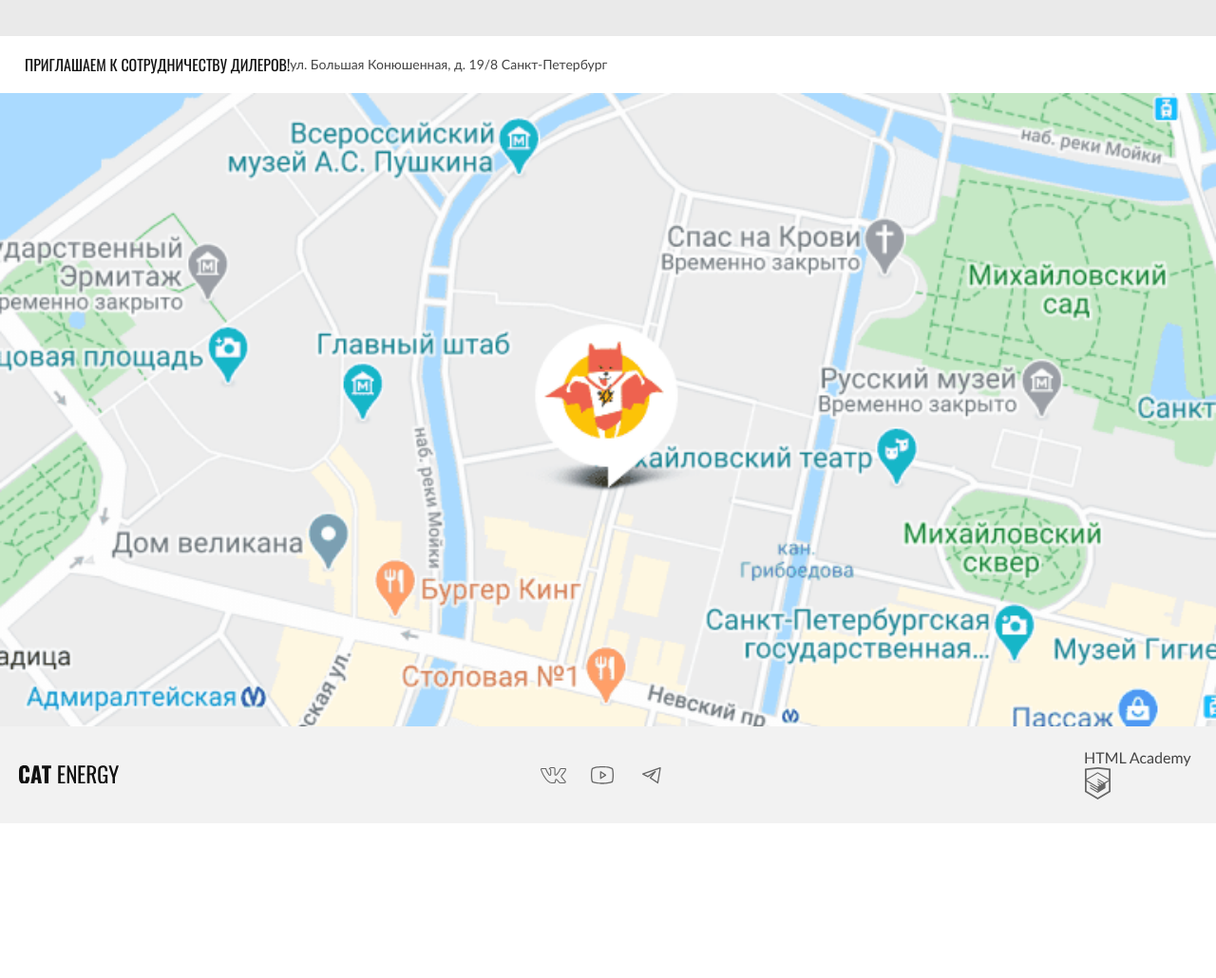
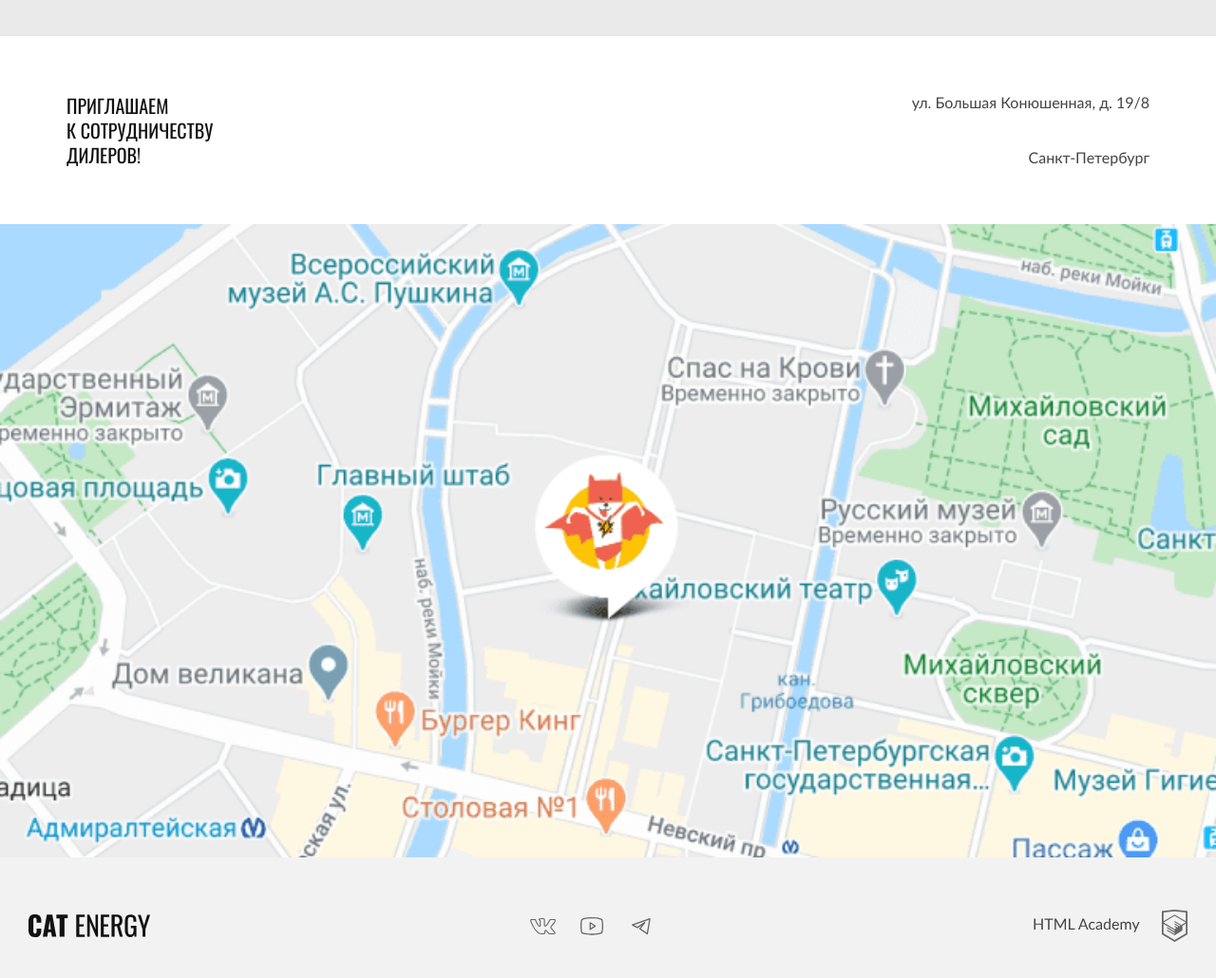
Before and after one commit to htmlacademy-adaptive/83960-cat-energy-29, a website: page source/index.html in a window 1280 px wide. Shown: the part 2486-3516 px from the top of the page at 95% size. Before the commit the page ends 3353 px from the top, so only its background shows below. Drawn offline with nearby package versions, Linux system fonts and the light colour scheme; files that its build step writes are made by us from their sources.

Commit message:
Закончил сетку для блока Контакты

```diff
--- a/source/index.html
+++ b/source/index.html
@@ -156,29 +156,26 @@
         <h2 class="visually-hidden">Контакты</h2>
         <div class="contacts__wrapper">
           <p class="contacts__invitation">
-            Приглашаем к сотрудничеству дилеров!
+            <span>Приглашаем</span>
+            <span>к сотрудничеству</span>
+            <span>дилеров!</span>
           </p>
           <address class="contacts__address">
-            <span class="contacts__street">ул. Большая Конюшенная, д. 19/8</span>
+            <span class="contacts__street">ул. Большая Конюшенная, д.&nbsp;19/8</span>
             <span class="contacts__city">Санкт-Петербург</span>
           </address>
         </div>
         <div class="contacts__map map">
-          <!-- TODO: Задать классы для изображений -->
           <picture>
             <source media="(min-width: 1440px)" srcset="img/location-desktop.png" width="1440" height="400">
             <source media="(min-width: 768px)" srcset="img/location-tablet.png" width="768" height="400">
-            <img class="contacts__image" src="img/location-mobile.png" alt="Карта" width="640" height="724">
+            <img class="image contacts__image" src="img/location-mobile.png" alt="Карта" width="640" height="724">
           </picture>
-          <!-- <picture> -->
-            <!-- <source media="(min-width: 768px)" srcset="img/map-pin-tablet.png" width="113" height="106"> -->
-            <!-- <img class="contacts__image contacts__image--pin" src="img/map-pin-mobile.svg" alt="указатель на карте" width="57" height="57"> -->
-          <!-- </picture> -->
         </div>
       </section>
     </main>
     <footer class="main-footer">
-      <a class="link main-footer__logo-link" href="#">
+      <a class="link main-footer__logo-link" href="#" aria-label="Логотип компании">
         <svg class="image main-footer__logo-svg" xmlns="http://www.w3.org/2000/svg" width="128" height="24" viewBox="0 0 128 24" fill="none">
           <path  class="main-footer__logo-char"
             d="M1.6236 21.9574C0.489608 20.2815 -0.0733133 18.2722 0.0213584 16.2383V7.7617C-0.115966 5.70593 0.411707 3.66097 1.52346 1.94043C2.62499 0.612766 4.32737 0 6.83086 0C9.33436 0 10.9366 0.612766 11.938 1.73617C13.0252 3.15904 13.56 4.9407 13.4401 6.74043V8.78298H8.53324V6.43404C8.57287 5.73932 8.47057 5.04378 8.23282 4.39149C8.10574 4.12819 7.90433 3.90969 7.65449 3.76409C7.40465 3.61849 7.11781 3.55245 6.83086 3.57447C6.12989 3.57447 5.62919 3.77872 5.42891 4.28936C5.20237 5.015 5.10073 5.77516 5.12849 6.53617V17.4638C5.0756 18.2022 5.21373 18.9417 5.52905 19.6085C5.72933 20.1192 6.23003 20.3234 6.931 20.3234C7.63198 20.3234 8.03254 20.1192 8.23282 19.6085C8.4605 18.9183 8.56232 18.1914 8.53324 17.4638V15.0128H13.4401V17.0553C13.5419 18.8844 13.0103 20.6918 11.938 22.1617C10.9366 23.3872 9.23422 24 6.83086 24C4.42751 23.8979 2.62499 23.2851 1.6236 21.9574Z"
@@ -210,29 +207,20 @@
       </a>
       <ul class="social-list">
         <li class="social-list__item">
-          <a href="#" class="link social-list__link social-list__link--vkontakte">
-            <span class="visually-hidden"> Мы в Вконтакте.</span>
+          <a href="#" class="link social-list__link social-list__link--vkontakte" aria-label="Мы в Вконтакте.">
           </a>
         </li>
         <li class="social-list__item">
-          <a href="#" class="social-list__link social-list__link--youtube">
-            <span class="visually-hidden"> Мы в Ютубе.</span>
+          <a href="#" class="social-list__link social-list__link--youtube" aria-label="Мы в Ютубе.">
           </a>
         </li>
         <li class="social-list__item">
-          <a href="#" class="social-list__link social-list__link--telegram">
-            <span class="visually-hidden"> Мы в Телеграме.</span>
+          <a href="#" class="social-list__link social-list__link--telegram" aria-label="Мы в Телеграме.">
           </a>
         </li>
       </ul>
-      <div class="partners">
-        <a class="partners__link" href="https://htmlacademy.ru">
-          <span class="visually-hidden">Партнёрская ссылка</span>
-          <!-- TODO: Переделать на маски -->
-          <img src="img/logos/academy-logo-text.svg" alt="Логотип партнёра">
-          <img src="img/logos/academy-logo-image.svg" alt="Логотип партнёра">
+        <a class="link main-footer__partner main-footer__partner--academy" href="https://htmlacademy.ru" aria-label="Партнёрская ссылка">
         </a>
-      </div>
     </footer>
     <script src="./js/toggle-menu.js"></script>
   </body>
--- a/source/sass/footer/main-footer.scss
+++ b/source/sass/footer/main-footer.scss
@@ -1,5 +1,5 @@
 .main-footer {
-  --footer-logo-color: #111111;
+  --footer-logo-color: var(--decor-color-3);
   padding: 20px;
   display: flex;
   flex-direction: column;
@@ -7,8 +7,14 @@
   background-color: var(--additional-background-color);
 
   @media screen and (min-width: 768px) {
+    padding: 55px 30px;
     flex-direction: row;
     justify-content: space-between;
+    gap: 30px;
+  }
+
+  @media screen and (min-width: 1440px) {
+    padding: 66px 110px;
   }
 }
 
@@ -22,8 +28,61 @@
   &:active {
     --footer-logo-color: #6b6b6b;
   }
+
+  @media screen and (min-width: 768px) {
+    padding: 0;
+  }
 }
 
 .main-footer__logo-char {
   fill: var(--footer-logo-color);
 }
+
+.main-footer__partner {
+  --before-color: var(--decor-color);
+  --after-color: var(--decor-color-2);
+  padding: 20px 0;
+  display: flex;
+  width: 100%;
+  justify-content: space-between;
+  align-items: center;
+
+  &::before {
+    display: block;
+    content: "";
+    width: 113px;
+    height: 20px;
+    background-color: var(--before-color);
+    mask-repeat: no-repeat;
+    mask-position: center;
+    mask-image: url("../../img/logos/academy-logo-text.svg");
+  }
+
+  &::after {
+      display: block;
+      content: "";
+      width: 27px;
+      height: 34px;
+      background-color: var(--after-color);
+      mask-repeat: no-repeat;
+      mask-position: center;
+      mask-image: url("../../img/logos/academy-logo-image.svg");
+  }
+
+  &:hover,
+  &:focus {
+    --after-color: var(--secondary-background-color);
+  }
+
+  &:active {
+    --before-color: rgba(68, 68, 68, 0.3);
+    --after-color: rgba(104, 183, 56, 0.3);
+  }
+
+  @media screen and (min-width: 768px) {
+    padding: 0;
+    width: auto;
+    justify-content: flex-end;
+    gap: 23px;
+  }
+}
--- a/source/sass/footer/social-list.scss
+++ b/source/sass/footer/social-list.scss
@@ -1,5 +1,4 @@
 .social-list {
-  --social-color: #666666;
   @include reset-list;
   padding: 20px 0;
   width: 100%;
@@ -11,16 +10,19 @@
 
   @media screen and (min-width: 768px) {
     border: 0;
+    padding: 0;
+    width: auto;
   }
 }
 
 .social-list__link {
+  --social-color: var(--decor-color-2);
+
   &:before {
     display: block;
     content: "";
     width: 28px;
     height: 22px;
-    outline: 1px solid green;
     background-color: var(--social-color);
     mask-repeat: no-repeat;
     mask-position: center;
@@ -28,7 +30,7 @@
 
   &:hover,
   &:focus {
-    --social-color: #68b738;
+    --social-color: var(--secondary-background-color);
   }
 
   &:active {
--- a/source/sass/index/contacts.scss
+++ b/source/sass/index/contacts.scss
@@ -1,16 +1,46 @@
 // @use "../mixin.scss";
+.contacts {
+  position: relative;
+}
 
 .contacts__wrapper {
   padding: 20px 26px;
   display: flex;
+  justify-content: space-between;
+  gap: 20%;
+
+  @media screen and (min-width: 768px) {
+    padding: 60px 70px;
+    gap: 50%;
+  }
+
+  @media screen and (min-width: 1440px) {
+    padding: 60px 80px;
+    width: 40%;
+    position: absolute;
+    gap: 20%;
+    left: 110px;
+    top: 50%;
+    transform: translateY(-50%);
+  }
 }
 
 .contacts__invitation {
   margin: 0;
-  color: #111111;
+  color: var(--decor-color-3);
   font-size: 16px;
   line-height: 20px;
   text-transform: uppercase;
+  width: 50%;
+
+  span {
+    display: block;
+  }
+
+  @media screen and (min-width: 768px) {
+    font-size: 20px;
+    line-height: 26px;
+  }
 }
 
 .contacts__address {
@@ -19,20 +49,28 @@
   font-size: 14px;
   line-height: 20px;
   font-style: normal;
+  width: 50%;
+  display: flex;
+  flex-direction: column;
+  justify-content: space-between;
+
+  @media screen and (min-width: 768px) {
+    font-size: 16px;
+    align-items: flex-end;
+    .contacts__street {
+      text-align: right;
+    }
+  }
+
+  @media screen and (min-width: 1440px) {
+    font-size: 16px;
+    align-items: flex-start;
+    .contacts__street {
+      text-align: left;
+    }
+  }
 }
 
 .contacts__image {
-  @include common-image;
   width: 100%;
 }
-
-.contacts__map {
-  position: relative;
-}
-
-.contacts__image--pin {
-  position: absolute;
-  top: 50%;
-  left: 50%;
-  transform: translate(-50%, -50%);
-}
```
